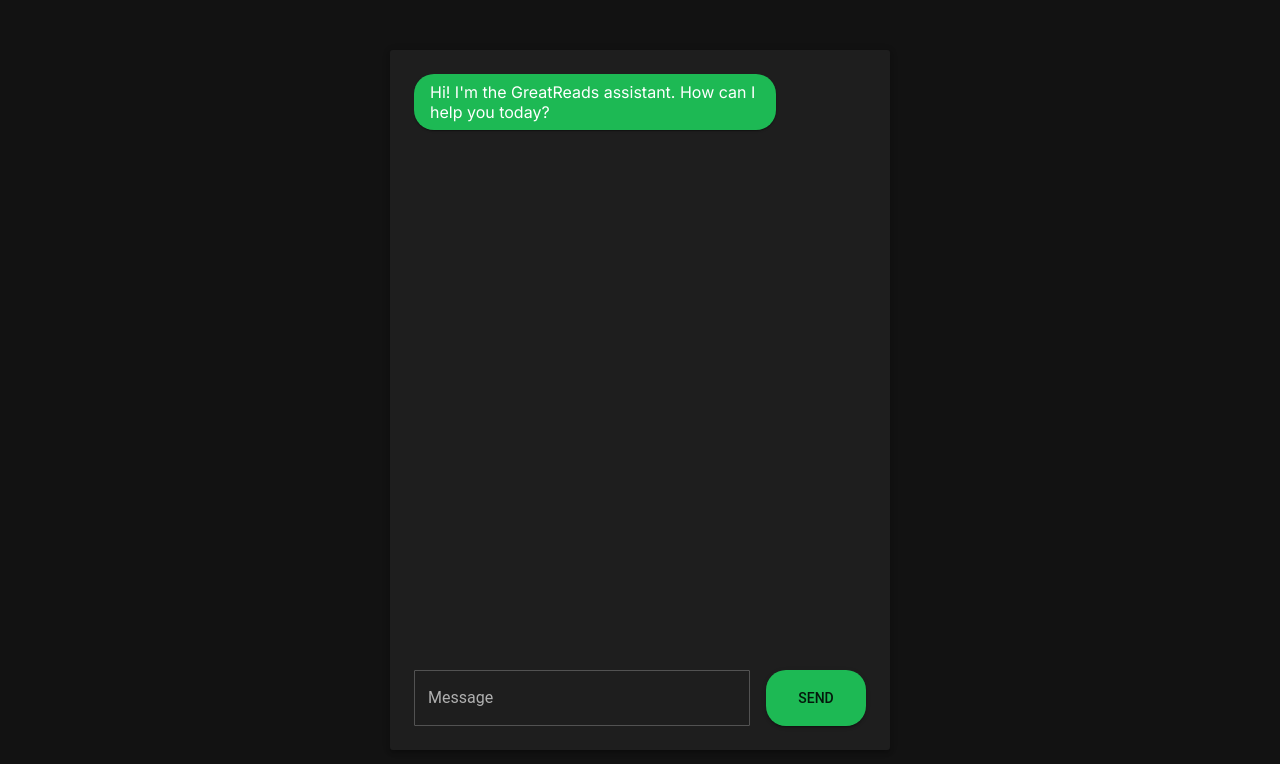
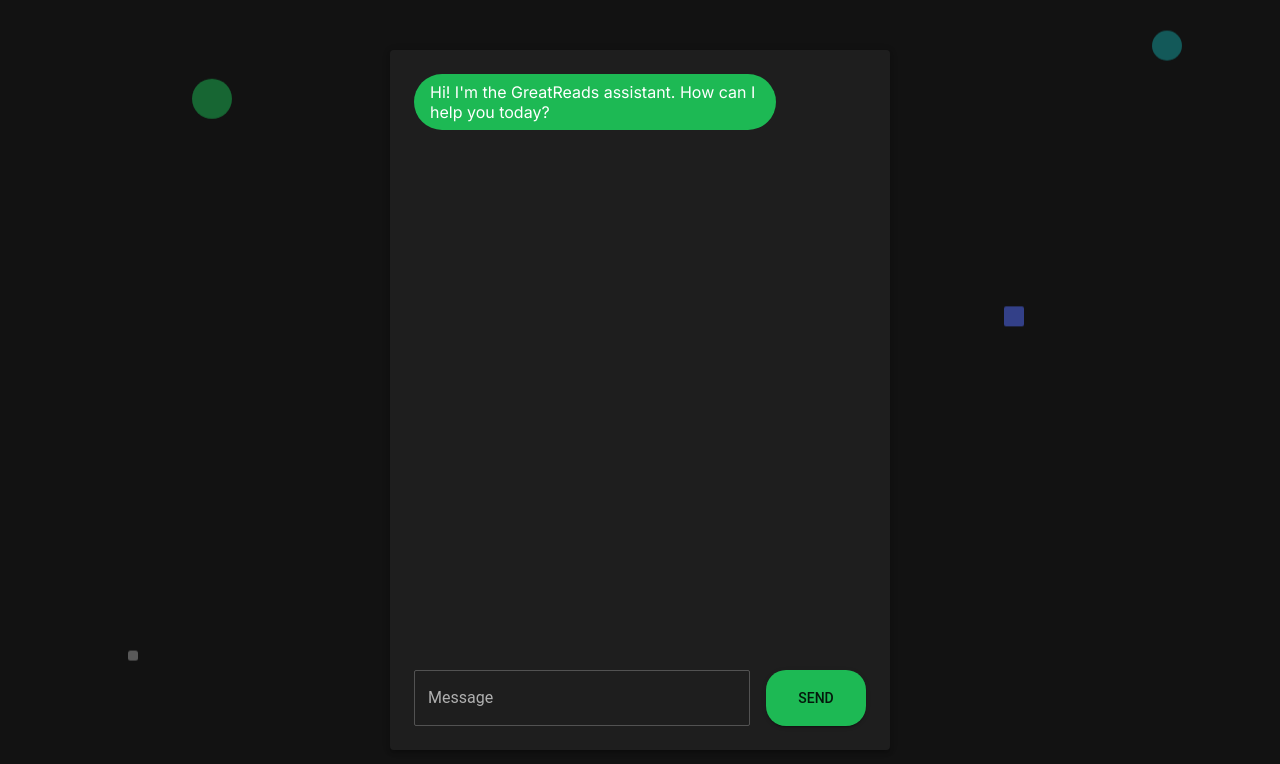
Before and after one commit to webJdi/rater, a Next.js app in the folder rater/: page /rateprof in a window 1280 px wide. Shown: the top 764 px of the page. Built offline with nearby package versions, Linux system fonts and the light colour scheme.

Commit message:
Added floaters

```diff
--- a/rater/app/rateprof/page.js
+++ b/rater/app/rateprof/page.js
@@ -6,95 +6,140 @@
 export default function Home() {
   const [messages, setMessages] = useState([
     {
-      role: 'assistant',
+      role:'assistant',
       content: "Hi! I'm the GreatReads assistant. How can I help you today?"
     }
-  ]);
+  ])
 
-  const [message, setMessage] = useState('');
-
-  const sendMessage = async () => {
+  const [message, setMessage] = useState('')
+  const sendMessage = async() => {
     setMessages((messages) => [
       ...messages,
-      { role: "user", content: message },
-      { role: "assistant", content: '' }
-    ]);
-    setMessage('');
+      {role:"user", content: message},
+      {role:"assistant", content: ''}
+    ])
 
-    const response = fetch('../api/chat/', {
-      method: "POST",
-      headers: {
-        'content-type': 'application/json'
+
+    setMessage('')
+    const response = fetch('/api/chat/',{
+      method:"POST",
+      headers:{
+        'content-type':'application/json'
       },
-      body: JSON.stringify([...messages, { role: "user", content: message }])
-    }).then(async (res) => {
-      const reader = res.body.getReader();
-      const decoder = new TextDecoder();
+      body: JSON.stringify([...messages, {role:"user", content: message}])
+    }).then(async(res)=>{
+      const reader = res.body.getReader()
+      const decoder = new TextDecoder()
 
-      let result = '';
-      return reader.read().then(function processText({ done, value }) {
-        if (done) {
-          return result;
+      let result = ''
+      return reader.read().then(function processText({done, value}){
+        if(done)
+        {
+          return result
         }
-        const text = decoder.decode(value || new Uint8Array(), { stream: true });
-        setMessages((messages) => {
-          let lastMessage = messages[messages.length - 1];
-          let otherMessages = messages.slice(0, messages.length - 1);
+        const text = decoder.decode(value || new Uint8Array(), {stream: true})
+        setMessages((message) => {
+          let lastMessage = messages[messages.length - 1]
+          let otherMessages = messages.slice(0, messages.length -1)
           return [
             ...otherMessages,
-            { ...lastMessage, content: lastMessage.content + text },
-          ];
-        });
+            {...lastMessage, content: lastMessage.content + text},
+          ]
+        })
 
-        return reader.read().then(processText);
-      });
-    });
-  };
+        return reader.read().then(processText)
+      })
+
+    })
+
+  }
 
   const darkTheme = createTheme({
     palette: {
       mode: 'dark',
-      primary: {
-        main: '#1DB954',
-      },
-      secondary: {
-        main: '#536DFE',
-      },
-      background: {
-        default: '#121212',
-        paper: '#1E1E1E',
-      },
-      text: {
-        primary: '#fff',
-        secondary: '#B0B0B0'
-      },
+      primary: { main: '#1DB954' },
+      secondary: { main: '#536DFE' },
+      background: { default: '#121212', paper: '#1E1E1E' },
+      text: { primary: '#fff', secondary: '#B0B0B0' },
     },
-    typography: {
-      fontFamily: '"Roboto", sans-serif',
-    },
-    shape: {
-      borderRadius: 1,
-    },
+    typography: { fontFamily: '"Roboto", sans-serif' },
+    shape: { borderRadius: 2 },
   });
 
   return (
     <ThemeProvider theme={darkTheme}>
       <Box
-        width={'100vw'}
-        height={'100vh'}
-        display={'flex'}
-        justifyContent={'center'}
-        alignItems={'center'}
+        width="100vw"
+        height="100vh"
+        display="flex"
+        justifyContent="center"
+        alignItems="center"
         bgcolor="background.default"
         color="text.primary"
+        position="relative"
+        overflow="hidden"
       >
+        {/* Added a few floating Shapes here */}
+        <Box
+          sx={{
+            position: 'absolute',
+            top: '10%',
+            left: '15%',
+            width: 40,
+            height: 40,
+            borderRadius: '50%',
+            backgroundColor: 'rgba(29, 185, 84, 0.5)',
+            animation: 'float 6s ease-in-out infinite',
+          }}
+        />
+        <Box
+          sx={{
+            position: 'absolute',
+            top: '40%',
+            right: '20%',
+            width: 20,
+            height: 20,
+            borderRadius: '10%',
+            backgroundColor: 'rgba(83, 109, 254, 0.5)',
+            animation: 'float 5s ease-in-out infinite',
+            animationDelay: '2s',
+          }}
+        />
+        <Box
+          sx={{
+            position: 'absolute',
+            bottom: '15%',
+            left: '10%',
+            width: 10,
+            height: 10,
+            borderRadius: '25%',
+            backgroundColor: 'rgba(255, 255, 255, 0.3)',
+            animation: 'float 8s ease-in-out infinite',
+            animationDelay: '1s',
+          }}
+        />
+
+        <Box
+          sx={{
+            position: 'absolute',
+            bottom: '90%',
+            left: '90%',
+            width: 30,
+            height: 30,
+            borderRadius: '95%',
+            backgroundColor: 'rgba(22, 255, 255, 0.3)',
+            animation: 'float 8s ease-in-out infinite',
+            animationDelay: '1s',
+          }}
+        />
+
         <Stack
           direction="column"
           width="500px"
           height="700px"
           bgcolor="background.paper"
           boxShadow={3}
-          borderRadius={3}
+          borderRadius={2}
           p={3}
           spacing={3}
         >
@@ -117,29 +162,21 @@
                   bgcolor={message.role === "assistant" ? 'primary.main' : 'secondary.main'}
                   color="text.primary"
                   maxWidth="80%"
-                  boxShadow={1}
                 >
                   {message.content}
                 </Box>
               </Box>
             ))}
           </Stack>
-          <Stack
-            direction="row"
-            spacing={2}
-          >
+          <Stack direction="row" spacing={2}>
             <TextField
               label="Message"
               variant="outlined"
               fullWidth
               value={message}
               onChange={(e) => setMessage(e.target.value)}
-              InputProps={{
-                style: { color: '#fff' },
-              }}
-              InputLabelProps={{
-                style: { color: '#B0B0B0' },
-              }}
+              InputProps={{ style: { color: '#fff' } }}
+              InputLabelProps={{ style: { color: '#B0B0B0' } }}
             />
             <Button
               variant="contained"
@@ -151,6 +188,20 @@
             </Button>
           </Stack>
         </Stack>
+
+        <style jsx global>{`
+          @keyframes float {
+            0% {
+              transform: translateY(0px);
+            }
+            50% {
+              transform: translateY(-20px);
+            }
+            100% {
+              transform: translateY(0px);
+            }
+          }
+        `}</style>
       </Box>
     </ThemeProvider>
   );
```
